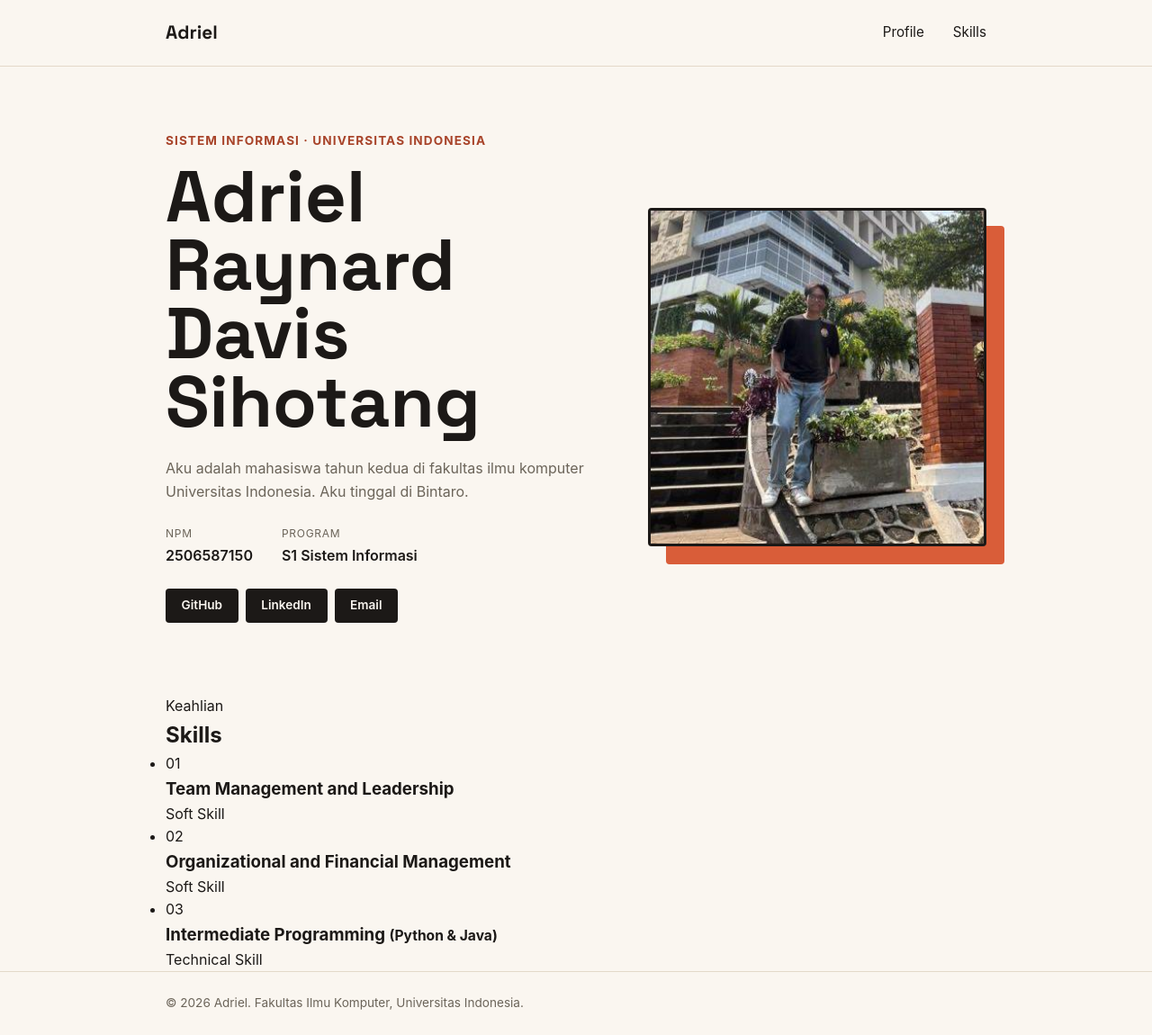
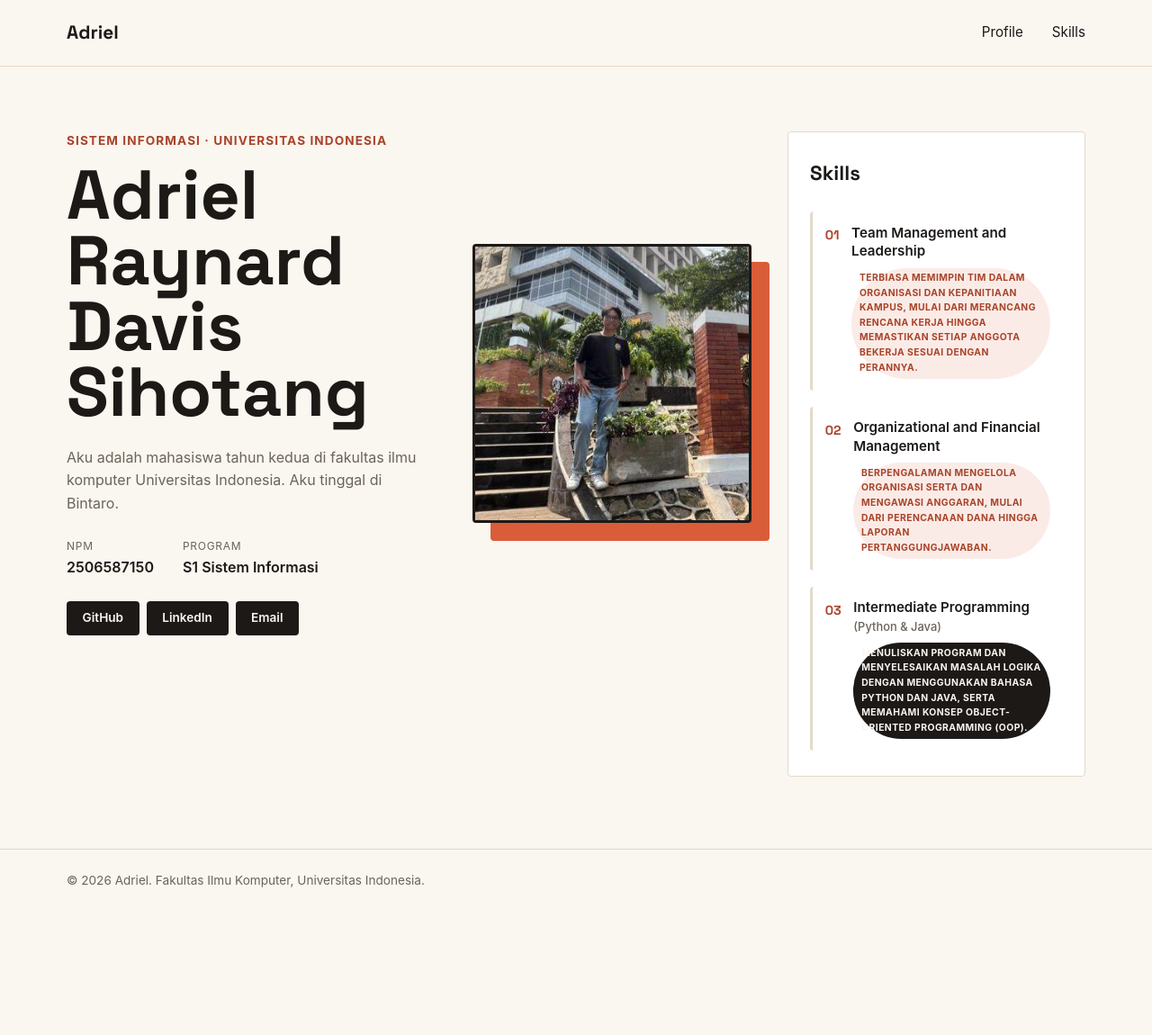
Before and after one commit to AdrielRaynard/myportofolio, a Django app: page / in a window 1280 px wide. Shown: the whole page at 90% size. After the commit the page ends 986 px from the top, so only its background shows below. Run offline with Django 5.2, Linux system fonts and the light colour scheme.

Commit message:
Memindahkan posisi section skills ke sebelah kanan section about me menggunakan CSS Grid dan Flexbox, serta memberikan keterangan di setiap skill

```diff
--- a/static/css/style.css
+++ b/static/css/style.css
@@ -26,7 +26,7 @@ h1, .brand {
 }
 
 .container {
-    max-width: 960px;
+    max-width: 1180px;
     margin: 0 auto;
     padding: 0 1.5rem;
 }
@@ -62,8 +62,14 @@ h1, .brand {
 }
 
 
-.hero {
-    padding: 4.5rem 0 5rem;
+/* About Me + Skills now share one row: About Me stays wide (left),
+   Skills sits to the right as a narrower, vertical sidebar. */
+.page-grid {
+    display: grid;
+    grid-template-columns: 2.3fr 1fr;
+    align-items: start;
+    gap: 2.5rem;
+    padding: 4.5rem 1.5rem 5rem;
 }
 
 .hero-grid {
@@ -93,7 +99,7 @@ h1, .brand {
 }
 
 .hero-identity h1 {
-    font-size: clamp(3rem, 7vw, 5rem);
+    font-size: clamp(2.5rem, 6vw, 5rem);
     line-height: 0.95;
 }
 
@@ -172,11 +178,100 @@ h1, .brand {
 }
 
 
+/* --- Skills sidebar --- */
+.skills {
+    background-color: #ffffff;
+    border: 1px solid var(--line);
+    border-radius: var(--radius);
+    padding: 1.75rem 1.5rem;
+    align-self: stretch;
+}
+
+.skills-kicker {
+    font-size: 0.75rem;
+    letter-spacing: 0.08em;
+    text-transform: uppercase;
+    color: var(--accent-dark);
+    font-weight: 700;
+    margin-bottom: 0.35rem;
+}
+
+.skills-title {
+    font-family: "Space Grotesk", -apple-system, sans-serif;
+    font-size: 1.4rem;
+    margin-bottom: 1.5rem;
+}
+
+.skills-list {
+    list-style: none;
+    display: flex;
+    flex-direction: column;
+    gap: 1.1rem;
+}
+
+.skill-item {
+    display: flex;
+    align-items: flex-start;
+    gap: 0.85rem;
+    padding: 0.85rem;
+    border-left: 3px solid var(--line);
+    border-radius: var(--radius);
+}
+
+.skill-index {
+    font-family: "Space Grotesk", -apple-system, sans-serif;
+    font-weight: 700;
+    font-size: 0.9rem;
+    color: var(--accent-dark);
+    flex-shrink: 0;
+    padding-top: 0.1rem;
+}
+
+.skill-body h3 {
+    font-size: 0.95rem;
+    line-height: 1.35;
+    font-weight: 600;
+    margin-bottom: 0.5rem;
+}
+
+.skill-body h3 small {
+    font-weight: 500;
+    color: var(--text-muted);
+    font-size: 0.85em;
+}
+
+.skill-tag {
+    display: inline-block;
+    font-size: 0.65rem;
+    font-weight: 700;
+    text-transform: uppercase;
+    letter-spacing: 0.04em;
+    padding: 0.2rem 0.55rem;
+    border-radius: 999px;
+}
+
+.skill-tag--soft {
+    background-color: rgba(217, 93, 57, 0.12);
+    color: var(--accent-dark);
+}
+
+.skill-tag--tech {
+    background-color: var(--ink);
+    color: var(--paper);
+}
+
+
 .site-footer {
     padding: 1.5rem;
     color: var(--text-muted);
     font-size: 0.85rem;
     border-top: 1px solid var(--line);
+}
+
+@media (max-width: 880px) {
+    .page-grid {
+        grid-template-columns: 1fr;
+    }
 }
 
 @media (max-width: 600px) {
@@ -195,4 +290,9 @@ h1, .brand {
     .social-links {
         justify-content: flex-start;
     }
+
+    .page-grid {
+        padding: 3rem 1.25rem 3.5rem;
+        gap: 2rem;
+    }
 }
--- a/templates/index.html
+++ b/templates/index.html
@@ -21,8 +21,9 @@
     </header>
 
     <main>
+        <div class="container page-grid">
             <section class="hero" id="profile">
-            <div class="container hero-grid">
+                <div class="hero-grid">
                     <div class="hero-identity">
                         <p class="hero-kicker">Sistem Informasi &middot; Universitas Indonesia</p>
                         <h1>Adriel Raynard Davis Sihotang</h1>
@@ -52,35 +53,40 @@
                 </div>
             </section>
 
-        <section class="skills" id="skills">
-            <div class="container">
-                <p class="skills-kicker">Keahlian</p>
+            <aside class="skills" id="skills">
                 <h2 class="skills-title">Skills</h2>
                 <ul class="skills-list">
                     <li class="skill-item">
                         <span class="skill-index">01</span>
                         <div class="skill-body">
                             <h3>Team Management and Leadership</h3>
-                            <span class="skill-tag skill-tag--soft">Soft Skill</span>
+                            <span class="skill-tag skill-tag--soft">Terbiasa memimpin tim dalam organisasi dan kepanitiaan kampus,
+                                mulai dari merancang rencana kerja hingga memastikan setiap anggota bekerja sesuai dengan perannya.
+                            </span>
                         </div>
                     </li>
                     <li class="skill-item">
                         <span class="skill-index">02</span>
                         <div class="skill-body">
                             <h3>Organizational and Financial Management</h3>
-                            <span class="skill-tag skill-tag--soft">Soft Skill</span>
+                            <span class="skill-tag skill-tag--soft">Berpengalaman mengelola organisasi serta
+                                dan mengawasi anggaran, mulai dari perencanaan dana hingga laporan pertanggungjawaban.
+                            </span>
                         </div>
                     </li>
                     <li class="skill-item">
                         <span class="skill-index">03</span>
                         <div class="skill-body">
                             <h3>Intermediate Programming <small>(Python &amp; Java)</small></h3>
-                            <span class="skill-tag skill-tag--tech">Technical Skill</span>
+                            <span class="skill-tag skill-tag--tech">Menuliskan program dan menyelesaikan masalah
+                                logika dengan menggunakan bahasa Python dan Java, serta memahami
+                                konsep Object-Oriented Programming (OOP).
+                            </span>
                         </div>
                     </li>
                 </ul>
+            </aside>
         </div>
-        </section>
     </main>
 
     <footer class="site-footer">
```
Lines whose indentation alone changed are shown as unchanged.
